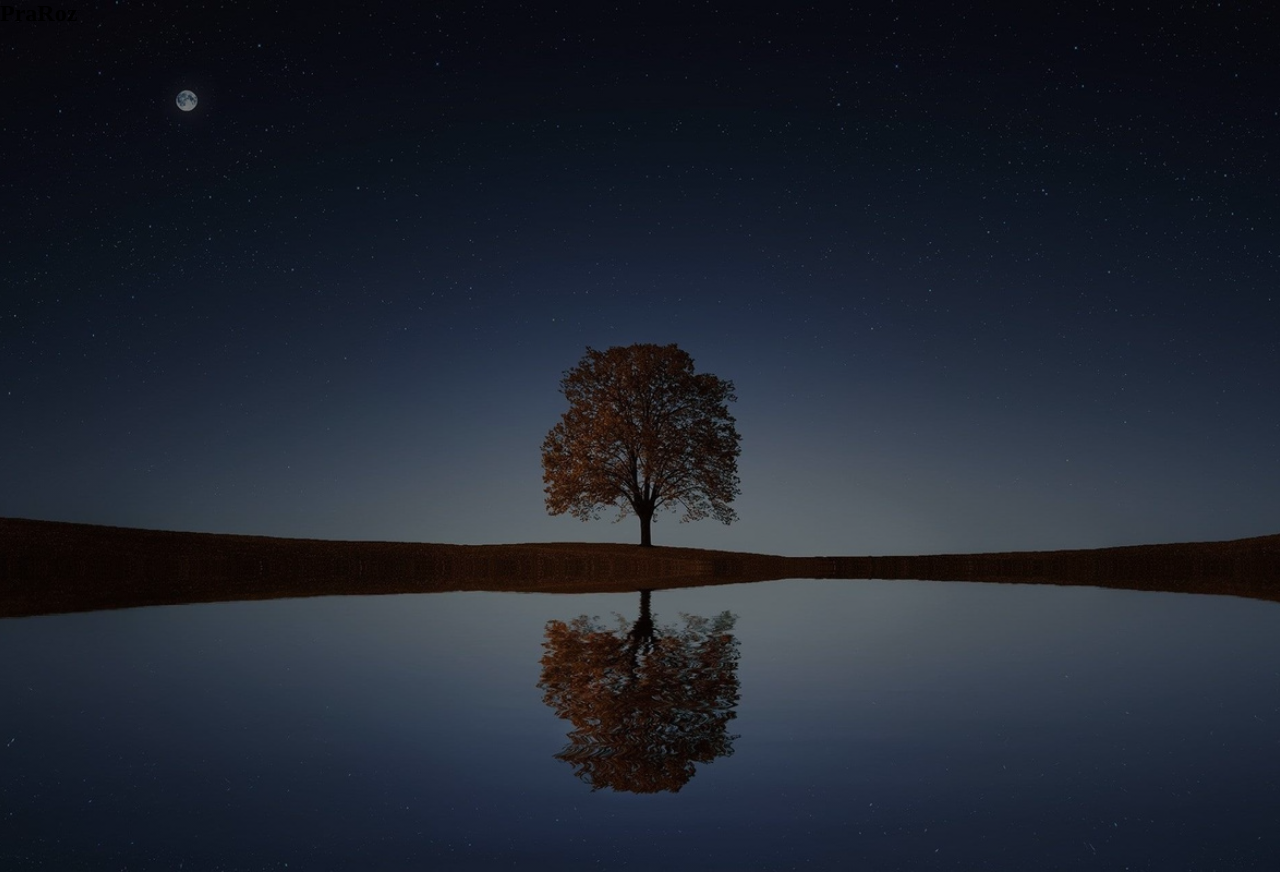
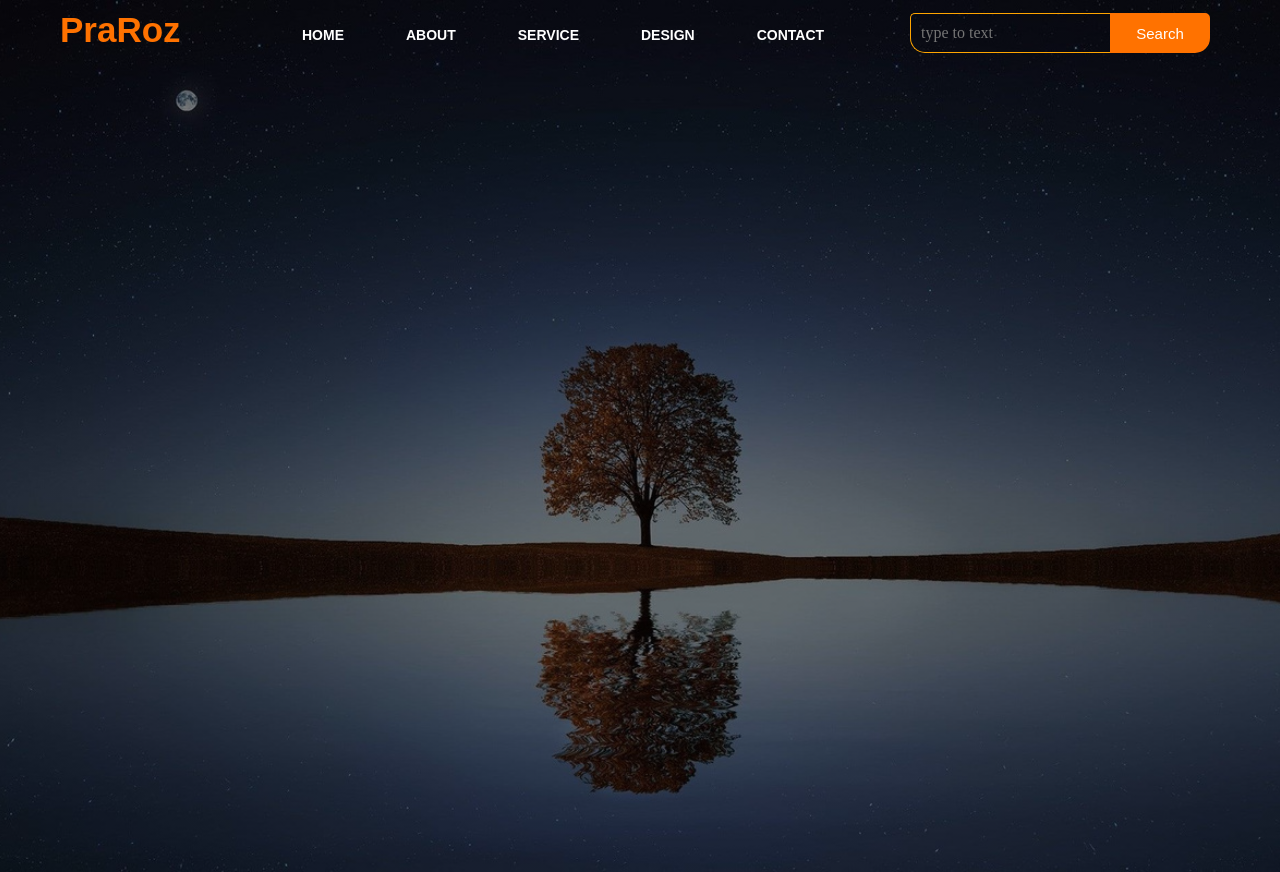
Before and after one commit to Banaz-S/Log-In-course, a plain HTML site: page index.html in a window 1280 px wide. Drawn offline with Linux system fonts and the light colour scheme.

Commit message:
adding navbar

```diff
--- a/index.html
+++ b/index.html
@@ -12,6 +12,21 @@
             <div class="icon">
                 <h2 class="logo">PraRoz</h2>
             </div>
+
+            <div class="menu">
+                <ul>
+                    <li> <a href="#">HOME</a></li>
+                    <li> <a href="#">ABOUT</a></li>
+                    <li> <a href="#">SERVICE</a></li>
+                    <li> <a href="#">DESIGN</a></li>
+                    <li> <a href="#">CONTACT</a></li>
+                </ul>
+
+            </div>
+            <div class="search">
+                <input class="srch" type="search" name="" placeholder="type to text">
+                <a href=""> <button class="btn">Search</button></a>
+            </div>
         </div>
     </div>
 </body>
--- a/style.css
+++ b/style.css
@@ -9,3 +9,99 @@
     background-size: cover;
     height: 109vh;
 }
+
+.navbar{
+    width: 1200px;
+    height: 75px;
+    margin: auto;
+}
+
+.icon{
+    width: 200px;
+    float: left;
+    height: 70px;
+}
+
+.logo{
+    color: #ff7200;
+    font-size: 35px;
+    font-family: Arial;
+    padding-left: 20px;
+    float: left;
+    padding-top: 10px;
+}
+
+.menu{
+    width: 400px;
+    float: left;
+    height: 70px;
+}
+
+ul{
+    float: left;
+    display: flex;
+    justify-content: center;
+    align-items: center;
+}
+
+ul li{
+    list-style: none;
+    margin-left: 62px;
+    margin-top: 27px;
+    font-size: 14px;
+}
+
+ul li a{
+    text-decoration: none;
+    color: white;
+    font-family: Arial;
+    font-weight: bold;
+    transition: 0.3s ease-in-out;
+}
+
+ul li a:hover{
+    color: #ff943d;
+}
+
+.search{
+    width: 330px;
+    float: left;
+    margin-left: 270px;
+}
+
+.srch{
+    font-family: 'Times New Roman';
+    width: 200px;
+    height: 40px;
+    background: transparent;
+    border: 1px solid orange;
+    margin-top: 13px;
+    color: white;
+    border-right: none;
+    font-size: 16px;
+    float: left;
+    padding: 10px;
+    border-bottom-left-radius: 15px;
+    border-top-left-radius: 5px;
+
+}
+
+.btn{
+    width: 100px;
+    height: 40px;
+    background: #ff7200;
+    border: 2px solid #ff7200;
+    margin-top: 13px;
+    color: white;
+    font-size: 15px;
+    border-top-right-radius: 5px;
+    border-bottom-right-radius: 15px;
+}
+
+.btn:focus{
+    outline: none;
+}
+
+.srch:focus{
+    outline: none;
+}
```
